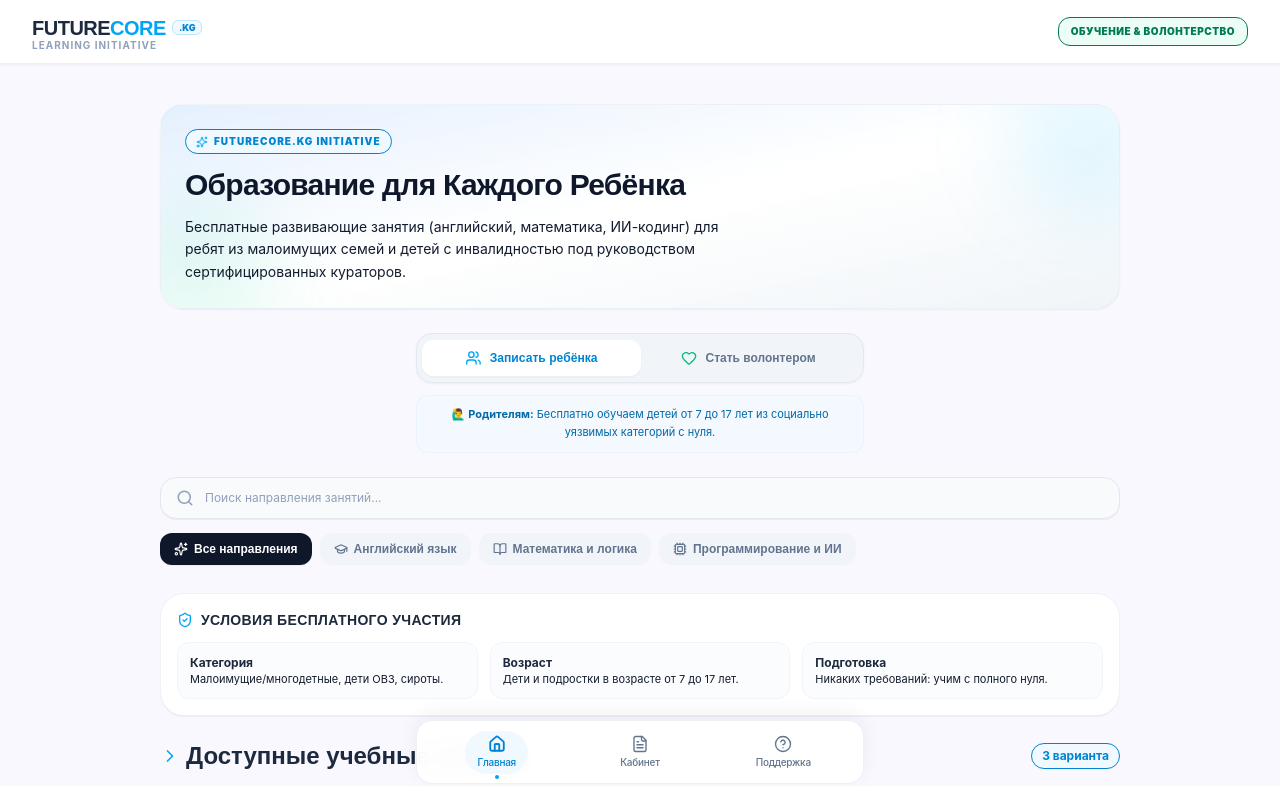
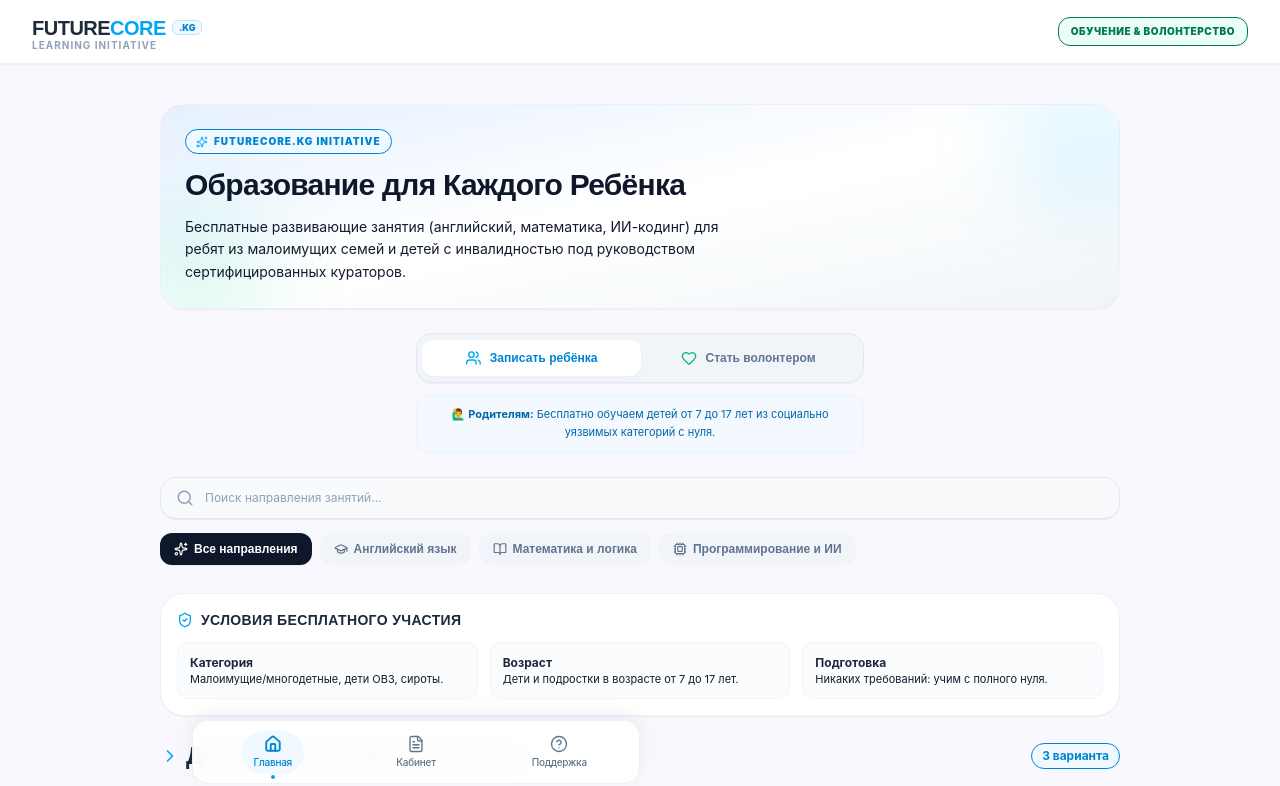
Before and after one commit to shakirovarstan/FutureCore, a React (Vite) app: page / in a window 1280 px wide. Shown: the top 786 px of the page. Built offline with nearby package versions, Linux system fonts and the light colour scheme; grey boxes are pictures that could not be loaded.

Commit message:
feat: improve mobile responsiveness and form reset
- Implement window resize listener for mobile state handling
- Optimize bottom navigation positioning and performance
- Remove hardcoded mock data filtering in application view
- Replace full page reload with state cleanup on form completion

```diff
--- a/src/App.tsx
+++ b/src/App.tsx
@@ -1,4 +1,4 @@
-import React, { useState } from "react";
+import React, { useState, useEffect } from "react";
 import { Header } from "./components/Header";
 import { HomeView } from "./components/HomeView";
 import { ApplicationsView } from "./components/ApplicationsView";
@@ -12,6 +12,21 @@
   const [activeTab, setActiveTab ] = useState<"home" | "applications" | "support" | "admin">("home");
   const [activeOpportunity, setActiveOpportunity] = useState<Opportunity | null>(null);
   const [applicationType, setApplicationType] = useState<"student" | "volunteer">("student");
+
+  const [isMobile, setIsMobile] = useState(() => {
+    if (typeof window !== "undefined") {
+      return window.innerWidth < 768;
+    }
+    return true;
+  });
+
+  useEffect(() => {
+    const handleResize = () => {
+      setIsMobile(window.innerWidth < 768);
+    };
+    window.addEventListener("resize", handleResize);
+    return () => window.removeEventListener("resize", handleResize);
+  }, []);
 
   // Authentication configuration for Curator panel
   const [isAdminUnlocked, setIsAdminUnlocked] = useState<boolean>(() => {
@@ -119,6 +134,11 @@
       <nav
         id="bottom-nav"
         className="fixed bottom-0 left-0 w-full z-50 bg-white/95 backdrop-blur-md border-t border-slate-200/60 shadow-[0_-6px_20px_rgba(15,23,42,0.06)] h-16 rounded-t-2xl flex justify-around items-center px-2 pb-safe md:max-w-md md:left-1/2 md:-translate-x-1/2 md:bottom-4 md:rounded-2xl md:border"
+        style={{
+          transform: isMobile ? "translate3d(0, 0, 0)" : "translate3d(-50%, 0, 0)",
+          willChange: "transform",
+          backfaceVisibility: "hidden"
+        }}
       >
         {/* Navigation Tab: Home */}
         <button
--- a/src/components/ApplicationsView.tsx
+++ b/src/components/ApplicationsView.tsx
@@ -62,14 +62,8 @@
         try {
           const parsed = JSON.parse(saved);
           if (Array.isArray(parsed)) {
-            // Clean up old drafts or fake mock entries to ensure only real elements are loaded
             localApps = parsed.filter((app: any) => {
               if (!app || typeof app !== "object") return false;
-              // Strip placeholders with dummy names
-              const name = (app.fullName || "").toLowerCase();
-              if (name.includes("станислав") || name.includes("test") || name.includes("тест") || name.includes("смирнов")) {
-                return false;
-              }
               if (app.id === "app-draft-1") return false;
               return true;
             });
@@ -750,8 +744,15 @@
               type="button"
               onClick={() => {
                 onCancelForm();
-                // Refresh local statistics gracefully
-                window.location.reload();
+                // Clear state fields so the next form is clean
+                setFullName("");
+                setChildInfo("");
+                setVolunteerAge("");
+                setEmail("");
+                setPhone("");
+                setMotivation("");
+                setAvailability([]);
+                setUploadedFiles([]);
               }}
               className="w-full bg-sky-500 hover:bg-sky-600 text-white text-xs font-display font-bold py-3 px-4 rounded-xl transition-all cursor-pointer shadow-xs active:scale-98"
             >
```
